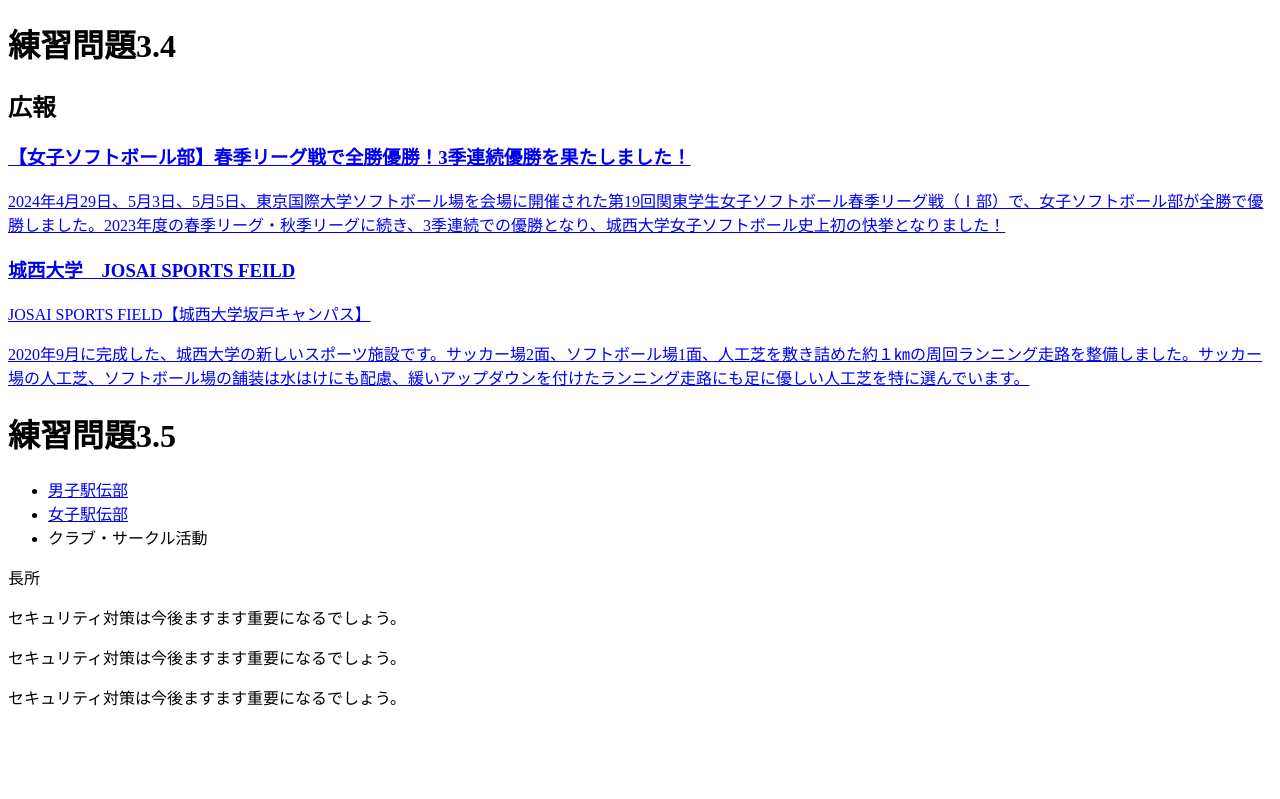
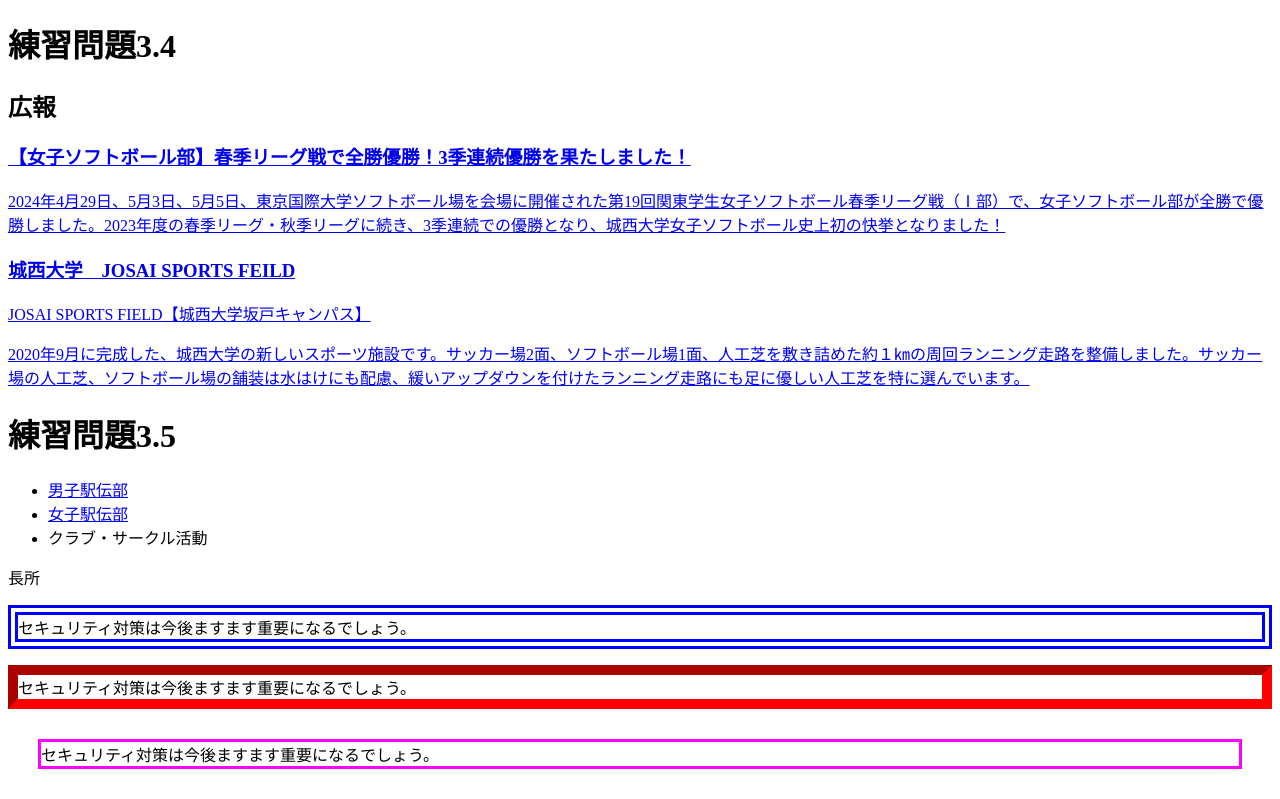
Before and after one commit to ryoutoisoda200040624/ryoiso, a plain HTML site: page index.html in a window 1280 px wide. Shown: the part 3245-4044 px from the top of the page. Before the commit the page ends 3970 px from the top, so only its background shows below. Drawn offline with Linux system fonts and the light colour scheme.

Commit message:
Update mystyle.css

```diff
--- a/mystyle.css
+++ b/mystyle.css
@@ -1,4 +1,7 @@
 /*h1{color:green;}*/
-h1{color:#FOAO5O;}
+h1{color:#Fpurple;}
 th,td{border:dashed thick black;}
 th.important{color:red;}
+p.sample1{border: double 10px #0000ff;}
+p.sample2{border: inset 10px #ff0000;}
+p.sample3{margin: 30px 30px;paddinng: 10px;border:medium solid #ff00ff;}
```
